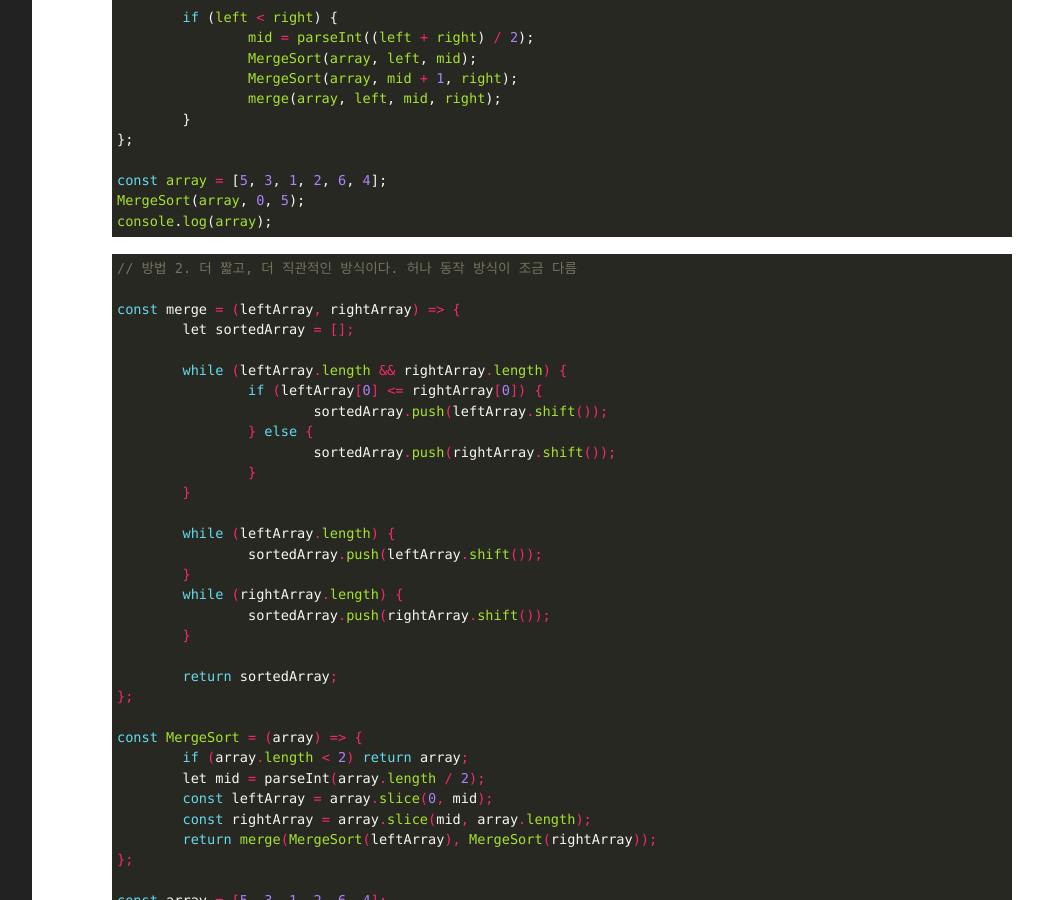
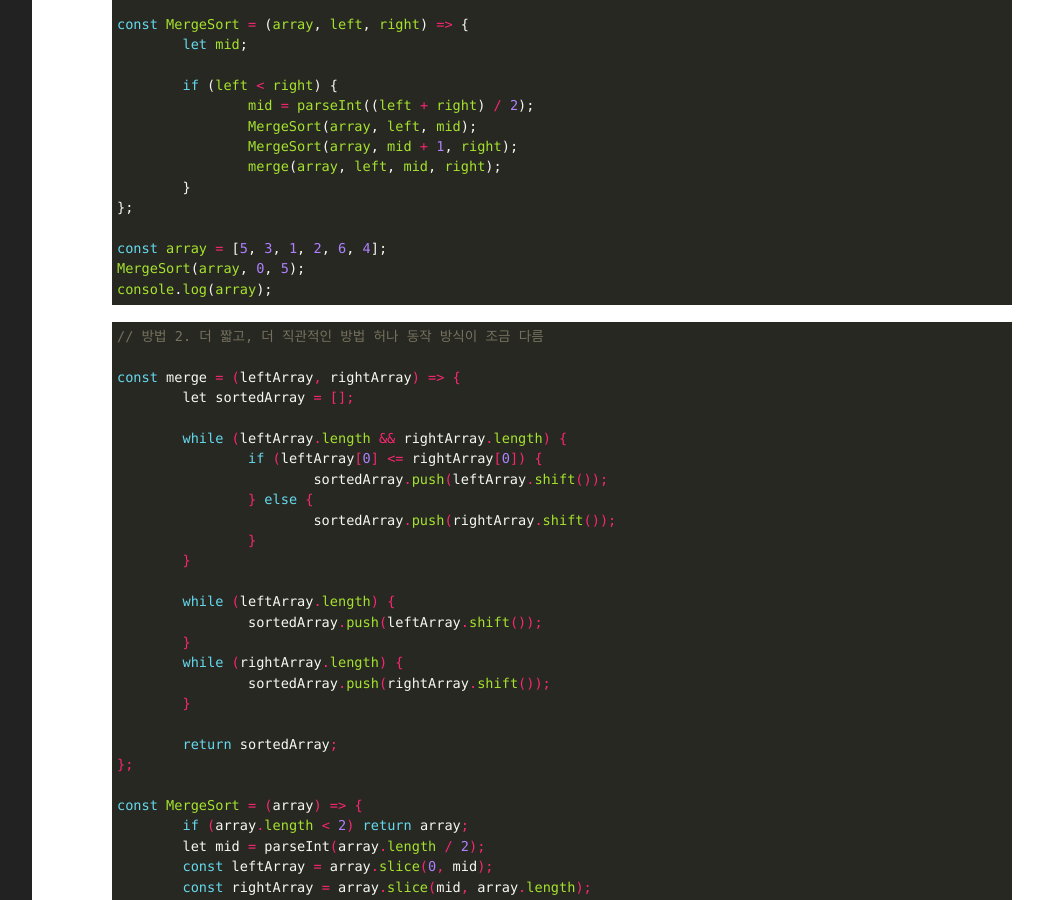
Before and after one commit to qkrrlgh519/qkrrlgh519.github.io, a Jekyll site: the page built from _posts/2021-01-19-Algorithm-Sort-Merge.markdown, in a window 1280 px wide and 900 px high, scrolled down 3207 px. Shown: the whole window, without its empty margins (188-1231 px from the left). Built offline with Jekyll 4.4.1, drawn with Linux system fonts in a browser that asks for light colours.

Commit message:
fix: 합병 정렬 내용 수정

````diff
--- a/_posts/2021-01-19-Algorithm-Sort-Merge.markdown
+++ b/_posts/2021-01-19-Algorithm-Sort-Merge.markdown
@@ -19,7 +19,7 @@ categories: Algorithm(Sort)
 - 합병 정렬에서 **실제로 정렬이 이루어지는 시점**은 2개의 리스트를 **합병(merge)하는 단계**이다.
 - 추가적인 리스트를 필요로 한다.
 
-  ![합병 정렬 각 단계](/public/img/Sort/mergesort1.JPG)
+![합병 정렬 각 단계](/public/img/Sort/mergesort1.JPG)
 
 - **합병 정렬의 각 단계**
 
@@ -27,8 +27,7 @@ categories: Algorithm(Sort)
   2. **정복 (Conquer)** : 부분 배열을 정렬한다. 부분 배열의 크기가 **충분히 작지 않으면 재귀(순환) 호출**을 이용해 다시 분할 정복 기법을 적용한다.
   3. **결합 (Combine)** : 정렬된 부분 배열들을 하나의 배열에 합병한다.
 
-
-      ![합병 과정](/public/img/Sort/mergesort2.JPG)
+![합병 과정](/public/img/Sort/mergesort2.JPG)
 
 - **합병(merge) 방법**
   - 2개의 리스트의 요소들을 처음부터 **하나씩 비교**하여, 두 개의 리스트의 요소 중에서 **더 작은 요소를 새로운 리스트(sorted)로** 옮긴다.
@@ -99,7 +98,7 @@ console.log(array);
 ```
 
 ```java
-// 방법 2. 더 짧고, 더 직관적인 방식이다. 허나 동작 방식이 조금 다름
+// 방법 2. 더 짧고, 더 직관적인 방법 허나 동작 방식이 조금 다름
 
 const merge = (leftArray, rightArray) => {
 	let sortedArray = [];
````
